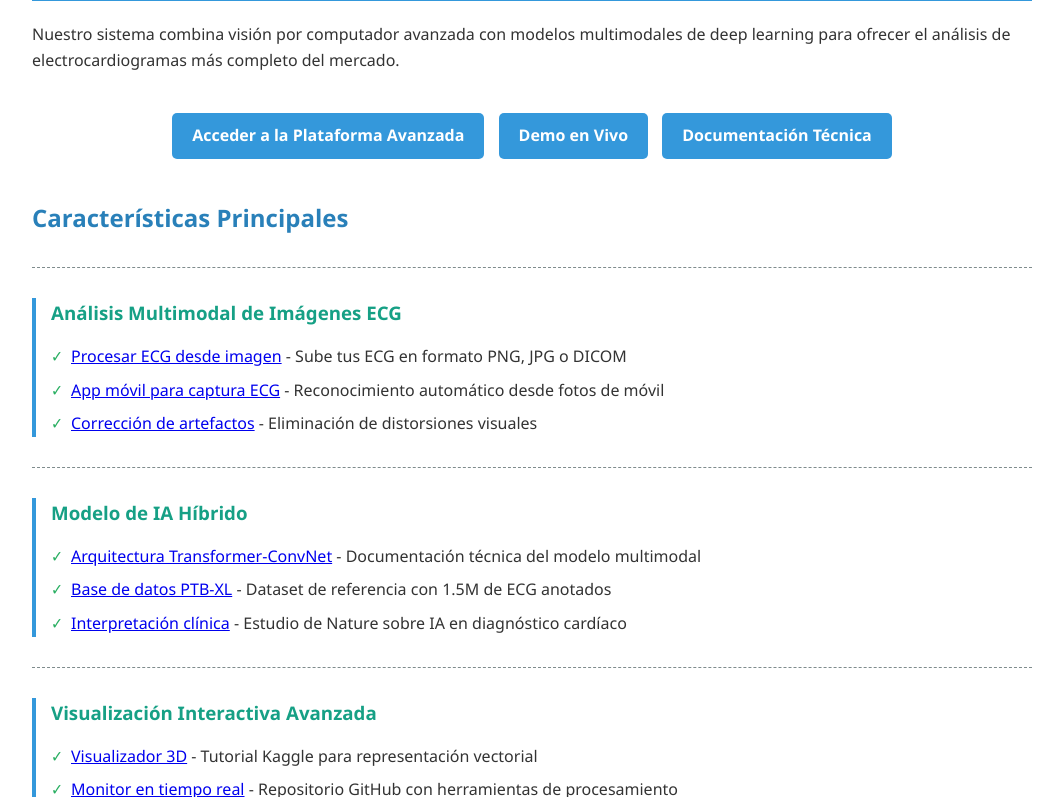
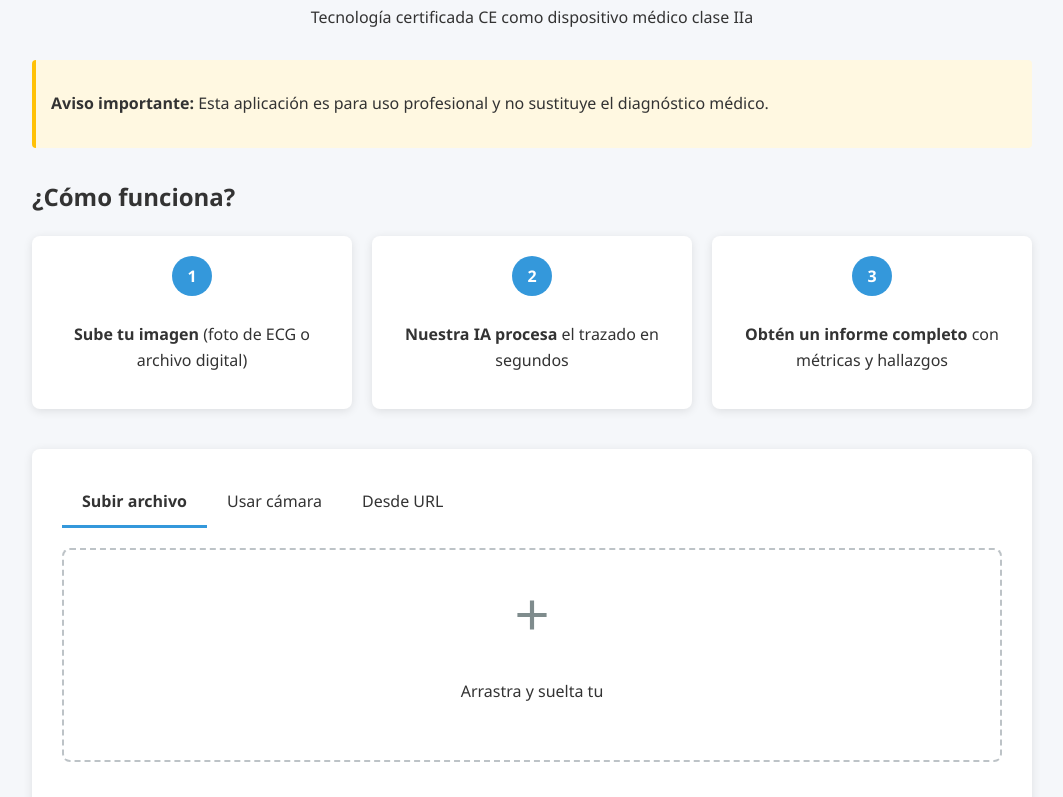
Before and after one commit to max100-eng/mi-ecg-app, a plain HTML site: page index.html in a window 1280 px wide. Shown: the part 104-901 px from the top of the page, without its empty margins (108-1171 px from the left). Drawn offline with Linux system fonts and the light colour scheme.

Commit message:
index.html

```diff
--- a/index.html
+++ b/index.html
@@ -3,7 +3,7 @@
 <head>
     <meta charset="UTF-8">
     <meta name="viewport" content="width=device-width, initial-scale=1.0">
-    <title>Plataforma Integral de Diagnóstico ECG</title>
+    <title>Análisis de ECG con IA</title>
     <style>
         body {
             font-family: 'Segoe UI', Tahoma, Geneva, Verdana, sans-serif;
@@ -12,143 +12,253 @@
             max-width: 1000px;
             margin: 0 auto;
             padding: 20px;
+            background-color: #f5f7fa;
         }
+
+        header {
+            text-align: center;
+            margin-bottom: 30px;
+        }
+
         h1 {
             color: #2c3e50;
-            border-bottom: 2px solid #3498db;
-            padding-bottom: 10px;
-        }
-        h2 {
-            color: #2980b9;
-            margin-top: 30px;
-        }
-        .feature-section {
-            border-left: 4px solid #3498db;
-            padding-left: 15px;
-            margin: 25px 0;
-        }
-        .feature-section h3 {
-            color: #16a085;
             margin-bottom: 10px;
         }
-        .feature-list {
-            list-style-type: none;
-            padding: 0;
+
+        .disclaimer {
+            background-color: #fff8e1;
+            padding: 15px;
+            border-left: 4px solid #ffc107;
+            margin-bottom: 30px;
+            border-radius: 4px;
         }
-        .feature-list li {
-            margin-bottom: 8px;
-            padding-left: 20px;
-            position: relative;
+
+        .how-it-works {
+            margin-bottom: 40px;
         }
-        .feature-list li:before {
-            content: "✓";
-            color: #27ae60;
-            position: absolute;
-            left: 0;
+
+        .steps {
+            display: flex;
+            justify-content: space-between;
+            flex-wrap: wrap;
+            gap: 20px;
+            margin-top: 20px;
         }
-        .btn {
+
+        .step {
+            flex: 1;
+            min-width: 250px;
+            text-align: center;
+            padding: 20px;
+            background: #fff;
+            border-radius: 8px;
+            box-shadow: 0 2px 10px rgba(0,0,0,0.1);
+        }
+
+        .step span {
             display: inline-block;
+            width: 40px;
+            height: 40px;
             background: #3498db;
             color: white;
-            padding: 10px 20px;
-            margin: 10px 5px;
-            border-radius: 5px;
-            text-decoration: none;
+            border-radius: 50%;
+            line-height: 40px;
             font-weight: bold;
+            margin-bottom: 10px;
+        }
+
+        .upload-container {
+            background: #fff;
+            padding: 30px;
+            border-radius: 8px;
+            box-shadow: 0 2px 10px rgba(0,0,0,0.1);
+            margin-bottom: 30px;
+        }
+
+        .upload-area {
+            border: 2px dashed #bdc3c7;
+            border-radius: 8px;
+            padding: 40px;
+            text-align: center;
+            cursor: pointer;
+            margin-bottom: 20px;
+            transition: all 0.3s;
+        }
+
+        .upload-area:hover {
+            border-color: #3498db;
+            background: #f8f9fa;
+        }
+
+        .upload-icon {
+            width: 50px;
+            height: 50px;
+            fill: #7f8c8d;
+            margin-bottom: 15px;
+        }
+
+        .file-info {
+            background: #f8f9fa;
+            padding: 10px;
+            border-radius: 4px;
+            margin-bottom: 20px;
+        }
+
+        .preview-image {
+            max-width: 100%;
+            max-height: 300px;
+            display: block;
+            margin: 0 auto 15px;
+            border-radius: 4px;
+        }
+
+        button {
+            display: block;
+            width: 100%;
+            padding: 15px;
+            background: #2ecc71;
+            color: white;
+            border: none;
+            border-radius: 4px;
+            font-size: 16px;
+            font-weight: bold;
+            cursor: pointer;
+            margin: 20px 0;
             transition: background 0.3s;
         }
-        .btn:hover {
-            background: #2980b9;
+
+        button:hover:not(:disabled) {
+            background: #27ae60;
         }
-        .btn-group {
-            margin: 30px 0;
-            text-align: center;
+
+        button:disabled {
+            background: #95a5a6;
+            cursor: not-allowed;
         }
-        .divider {
-            border-top: 1px dashed #7f8c8d;
-            margin: 30px 0;
+
+        .spinner {
+            display: inline-block;
+            width: 20px;
+            height: 20px;
+            border: 3px solid rgba(255,255,255,0.3);
+            border-radius: 50%;
+            border-top-color: white;
+            animation: spin 1s ease-in-out infinite;
+            margin-right: 10px;
         }
-        .research-links {
-            background-color: #f8f9fa;
+
+        @keyframes spin {
+            to { transform: rotate(360deg); }
+        }
+
+        .results-section {
+            background: #fff;
             padding: 20px;
             border-radius: 8px;
-            margin-top: 40px;
+            margin-top: 30px;
+            box-shadow: 0 2px 10px rgba(0,0,0,0.1);
+        }
+
+        .error-message {
+            color: #e74c3c;
+            background: #fadbd8;
+            padding: 10px;
+            border-radius: 4px;
+            margin: 15px 0;
+        }
+
+        .tab-container {
+            display: flex;
+            margin-bottom: 20px;
+        }
+
+        .tab {
+            padding: 10px 20px;
+            cursor: pointer;
+            border-bottom: 3px solid transparent;
+        }
+
+        .tab.active {
+            border-bottom-color: #3498db;
+            font-weight: bold;
+        }
+
+        .tab-content {
+            display: none;
+        }
+
+        .tab-content.active {
+            display: block;
+        }
+
+        #cameraFeed {
+            width: 100%;
+            max-height: 400px;
+            background: #000;
+            display: block;
+            margin-bottom: 10px;
+        }
+
+        .camera-controls {
+            display: flex;
+            justify-content: center;
+            gap: 10px;
+            margin-top: 10px;
+        }
+
+        .camera-btn {
+            width: auto;
+            padding: 10px 20px;
+        }
+
+        .capture-btn {
+            background: #3498db;
+        }
+
+        .cancel-btn {
+            background: #e74c3c;
         }
     </style>
 </head>
 <body>
-    <h1>Plataforma Integral de Diagnóstico ECG</h1>
-    <p>Nuestro sistema combina visión por computador avanzada con modelos multimodales de deep learning para ofrecer el análisis de electrocardiogramas más completo del mercado.</p>
+    <header>
+        <h1>Análisis de ECG con IA</h1>
+        <p>Tecnología certificada CE como dispositivo médico clase IIa</p>
+    </header>
 
-    <div class="btn-group">
-        <a href="https://www.example.com/login" class="btn">Acceder a la Plataforma Avanzada</a>
-        <a href="https://www.example.com/demo" class="btn">Demo en Vivo</a>
-        <a href="https://www.example.com/docs" class="btn">Documentación Técnica</a>
+    <div class="disclaimer">
+        <p><strong>Aviso importante:</strong> Esta aplicación es para uso profesional y no sustituye el diagnóstico médico.</p>
     </div>
 
-    <h2>Características Principales</h2>
+    <section class="how-it-works">
+        <h2>¿Cómo funciona?</h2>
+        <div class="steps">
+            <div class="step">
+                <span>1</span>
+                <p><strong>Sube tu imagen</strong> (foto de ECG o archivo digital)</p>
+            </div>
+            <div class="step">
+                <span>2</span>
+                <p><strong>Nuestra IA procesa</strong> el trazado en segundos</p>
+            </div>
+            <div class="step">
+                <span>3</span>
+                <p><strong>Obtén un informe completo</strong> con métricas y hallazgos</p>
+            </div>
+        </div>
+    </section>
 
-    <div class="divider"></div>
+    <div class="upload-container">
+        <div class="tab-container">
+            <div class="tab active" onclick="switchTab('upload')">Subir archivo</div>
+            <div class="tab" onclick="switchTab('camera')">Usar cámara</div>
+            <div class="tab" onclick="switchTab('url')">Desde URL</div>
+        </div>
 
-    <div class="feature-section">
-        <h3>Análisis Multimodal de Imágenes ECG</h3>
-        <ul class="feature-list">
-            <li><a href="https://www.example.com/upload">Procesar ECG desde imagen</a> - Sube tus ECG en formato PNG, JPG o DICOM</li>
-            <li><a href="https://www.example.com/mobile-app">App móvil para captura ECG</a> - Reconocimiento automático desde fotos de móvil</li>
-            <li><a href="https://www.example.com/artifact-correction">Corrección de artefactos</a> - Eliminación de distorsiones visuales</li>
-        </ul>
-    </div>
-
-    <div class="divider"></div>
-
-    <div class="feature-section">
-        <h3>Modelo de IA Híbrido</h3>
-        <ul class="feature-list">
-            <li><a href="https://arxiv.org/abs/2203.13350">Arquitectura Transformer-ConvNet</a> - Documentación técnica del modelo multimodal</li>
-            <li><a href="https://physionet.org/content/ptb-xl/1.0.1/">Base de datos PTB-XL</a> - Dataset de referencia con 1.5M de ECG anotados</li>
-            <li><a href="https://www.nature.com/articles/s41591-021-01635-9">Interpretación clínica</a> - Estudio de Nature sobre IA en diagnóstico cardíaco</li>
-        </ul>
-    </div>
-
-    <div class="divider"></div>
-
-    <div class="feature-section">
-        <h3>Visualización Interactiva Avanzada</h3>
-        <ul class="feature-list">
-            <li><a href="https://www.kaggle.com/code/izzettunc/ecg-classification-and-visualization-3d">Visualizador 3D</a> - Tutorial Kaggle para representación vectorial</li>
-            <li><a href="https://github.com/DeepPSP/ECG_Image_Processing">Monitor en tiempo real</a> - Repositorio GitHub con herramientas de procesamiento</li>
-            <li><a href="https://www.ncbi.nlm.nih.gov/pmc/articles/PMC7915744/">Comparativa con patrones</a> - Estudio sobre análisis comparativo automático</li>
-        </ul>
-    </div>
-
-    <div class="divider"></div>
-
-    <div class="feature-section">
-        <h3>Resultados Inmediatos</h3>
-        <ul class="feature-list">
-            <li><a href="https://www.sciencedirect.com/science/article/pii/S2666990022000134">Detección de anomalías</a> - Investigación sobre precisión en diagnóstico ECG</li>
-            <li><a href="https://github.com/antonior92/automatic-ecg-diagnosis">Generación de informes</a> - Modelo automático de diagnóstico en GitHub</li>
-            <li><a href="https://www.thelancet.com/journals/landig/article/PIIS2589-7500(20)30146-1/fulltext">Sistema de alertas</a> - Estudio Lancet sobre IA para casos urgentes</li>
-        </ul>
-    </div>
-
-    <div class="btn-group">
-        <a href="https://www.example.com/signup" class="btn">Regístrese Gratis</a>
-        <a href="https://www.example.com/support" class="btn">Contactar a Soporte</a>
-        <a href="https://www.example.com/api-docs" class="btn">API para Desarrolladores</a>
-    </div>
-
-    <div class="research-links">
-        <h2>Recursos Educativos de IA Multimodal para ECG</h2>
-        <ul class="feature-list">
-            <li><a href="https://stanfordmlgroup.github.io/projects/ecg/">Stanford ML Group</a> - Proyectos avanzados de interpretación ECG con IA</li>
-            <li><a href="https://www.cardiologs.com/technology">Cardiologs</a> - Plataforma comercial con tecnología certificada por la FDA</li>
-            <li><a href="https://www.mdpi.com/2076-3417/11/16/7466">Arquitecturas Multimodales</a> - Artículo científico sobre modelos híbridos para ECG</li>
-            <li><a href="https://www.youtube.com/watch?v=ZRPo9E1UE6Q">Tutorial MIT</a> - Video educativo sobre procesamiento de imágenes ECG</li>
-            <li><a href="https://github.com/fernandoandreotti/cinc-challenge2017">Repositorio GitHub</a> - Código para desafío de clasificación de ECG</li>
-            <li><a href="https://www.kaggle.com/code/mondejar/ecg-classification-using-deep-learning">Kaggle ECG Classification</a> - Notebook interactivo con modelos actuales</li>
-            <li><a href="https://www.jacc.org/doi/full/10.1016/j.jacadv.2022.100185">Avances en IA Cardiovascular</a> - Revisión de última generación</li>
-        </ul>
-    </div>
-</body>
-</html>
+        <div id="uploadTab" class="tab-content active">
+            <div class="upload-area" id="dropArea">
+                <div id="uploadContent">
+                    <svg class="upload-icon" viewBox="0 0 24 24">
+                        <path d="M19 13h-6v6h-2v-6H5v-2h6V5h2v6h6v2z"/>
+                    </svg>
+                    <p>Arrastra y suelta tu
```
